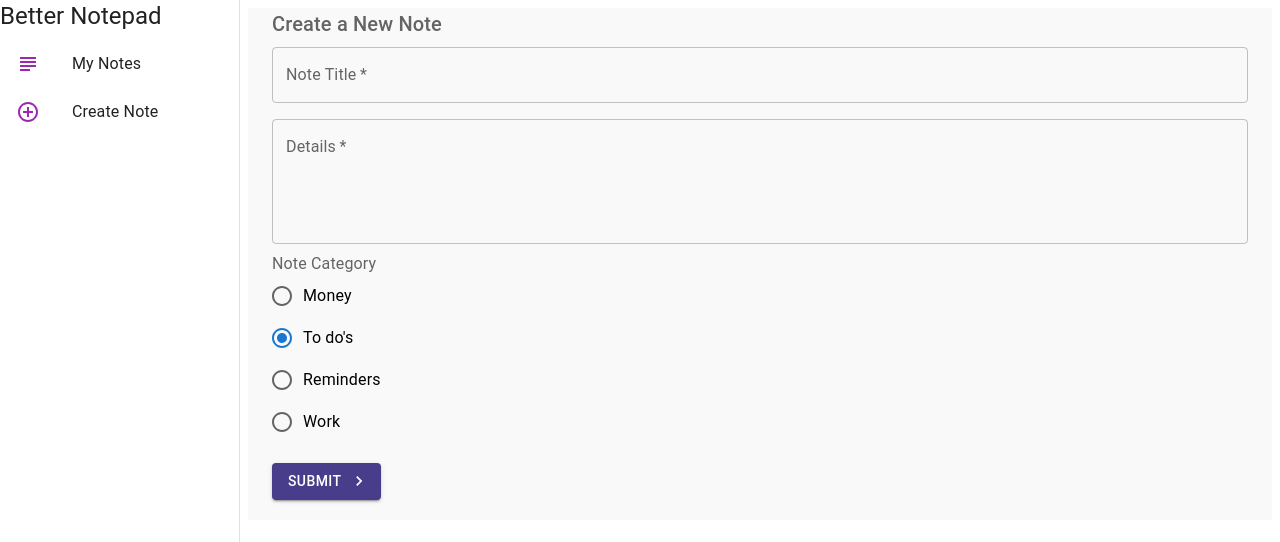
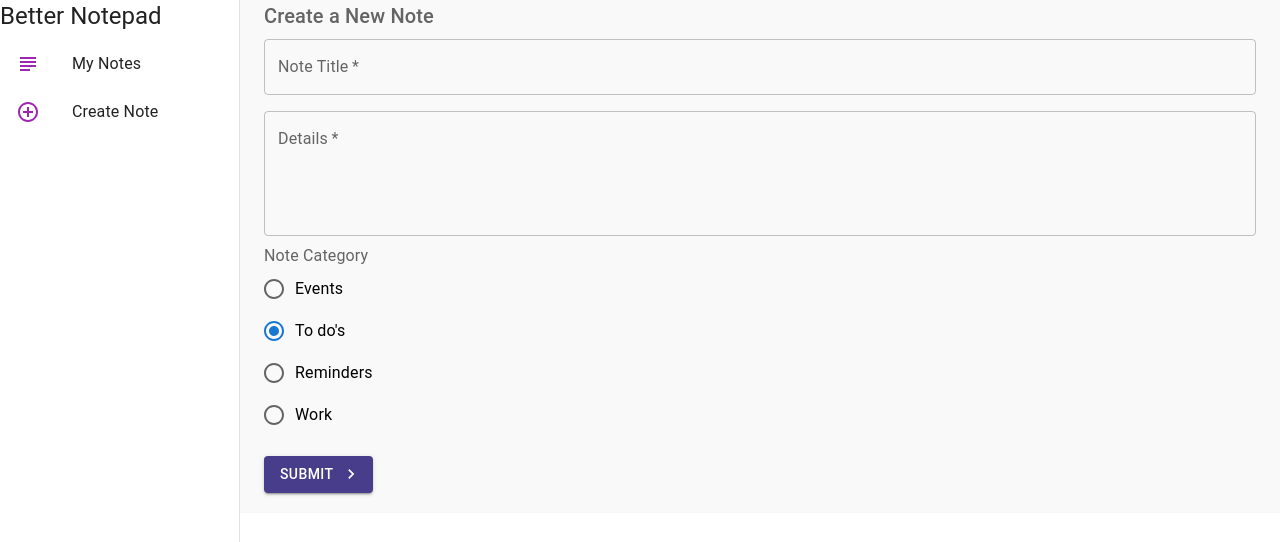
Before and after one commit to vbaziuk/note-board, a React (Create React App) app: page /create in a window 1280 px wide. Shown: the top 542 px of the page. Built offline with nearby package versions, Linux system fonts and the light colour scheme.

Commit message:
fix ui bugs with form

```diff
--- a/src/index.css
+++ b/src/index.css
@@ -1,18 +1,7 @@
-/* @import url('https://fonts.googleapis.com/css2?family=Quicksand:wght@400;500;600;700&display=swap');
+@import url('https://fonts.googleapis.com/css2?family=Quicksand:wght@400;500;600;700&display=swap');
 
 body {
   margin: 0;
   -webkit-font-smoothing: antialiased;
   -moz-osx-font-smoothing: grayscale;
-} */
-
-
-/* nav {
-  display: flex;
-  gap: 10px;
-  align-items: center;
-  max-width: 960px;
-  margin: 0 auto;
-  border-bottom: 1px solid #e2e2e2;
-  margin-bottom: 40px;
-} */
+}
--- a/src/pages/Create.js
+++ b/src/pages/Create.js
@@ -1,5 +1,6 @@
 import React from 'react';
 import { useState } from 'react';
+import { useNavigate } from 'react-router-dom';
 import Typography from '@mui/material/Typography';
 import Container from '@mui/material/Container';
 import KeyboardArrowRightIcon from '@mui/icons-material/KeyboardArrowRight';
@@ -8,18 +9,9 @@ import Radio from '@mui/material/Radio';
 import RadioGroup from '@mui/material/RadioGroup';
 import { FormControlLabel } from '@mui/material';
 import { FormLabel } from '@mui/material/';
-import { useNavigate } from 'react-router-dom';
-
 import StyledButton from '../components/styledComponents/StyledButton';
 import StyledFormControl from '../components/styledComponents/StyledFormControl';
 
-import Button from '@mui/material/Button';
-
-// import { css } from '@emotion/react';
-
-/**
- * Create Page
- */
 
 export default function Create() {
 
@@ -27,12 +19,10 @@ export default function Create() {
   const [details, setDetails] = useState('')
   const [titleError, setTitleError] = useState(false)
   const [detailsError, setDetailsError] = useState(false)
-
   const [category, setCategory] = useState('todos')
 
   const navigate = useNavigate()
 
-  // perform post request on submit
   const handleSubmit = (e) => {
     e.preventDefault()
     setTitleError(false)
@@ -54,7 +44,6 @@ export default function Create() {
       }).then(() => navigate('/'))
     }
   }
-
 
   return (
     <Container size="sm">
@@ -92,10 +81,14 @@ export default function Create() {
           error={detailsError}
         />
 
-
         <StyledFormControl>
-          <FormLabel>
-            Note Category
+          <FormLabel
+          >
+            <Typography
+              color="textSecondary"
+            >
+              Note Category
+            </Typography>
           </FormLabel>
 
           <RadioGroup
@@ -104,7 +97,7 @@ export default function Create() {
               (e) => setCategory(e.target.value)
             }
           >
-            <FormControlLabel value="money" control={<Radio />} label="Money" />
+            <FormControlLabel value="money" control={<Radio />} label="Events" />
             <FormControlLabel value="todos" control={<Radio />} label="To do's" />
             <FormControlLabel value="reminders" control={<Radio />} label="Reminders" />
             <FormControlLabel value="work" control={<Radio />} label="Work" />
```
